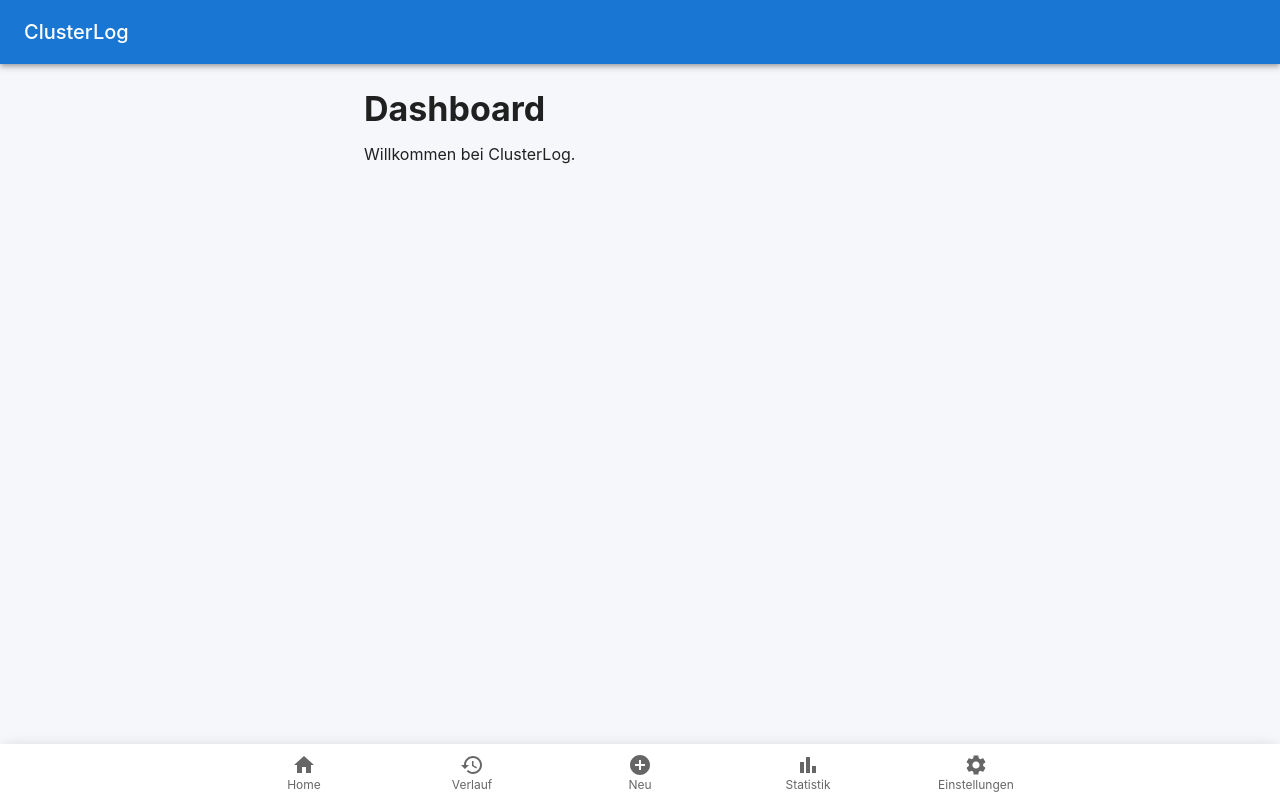
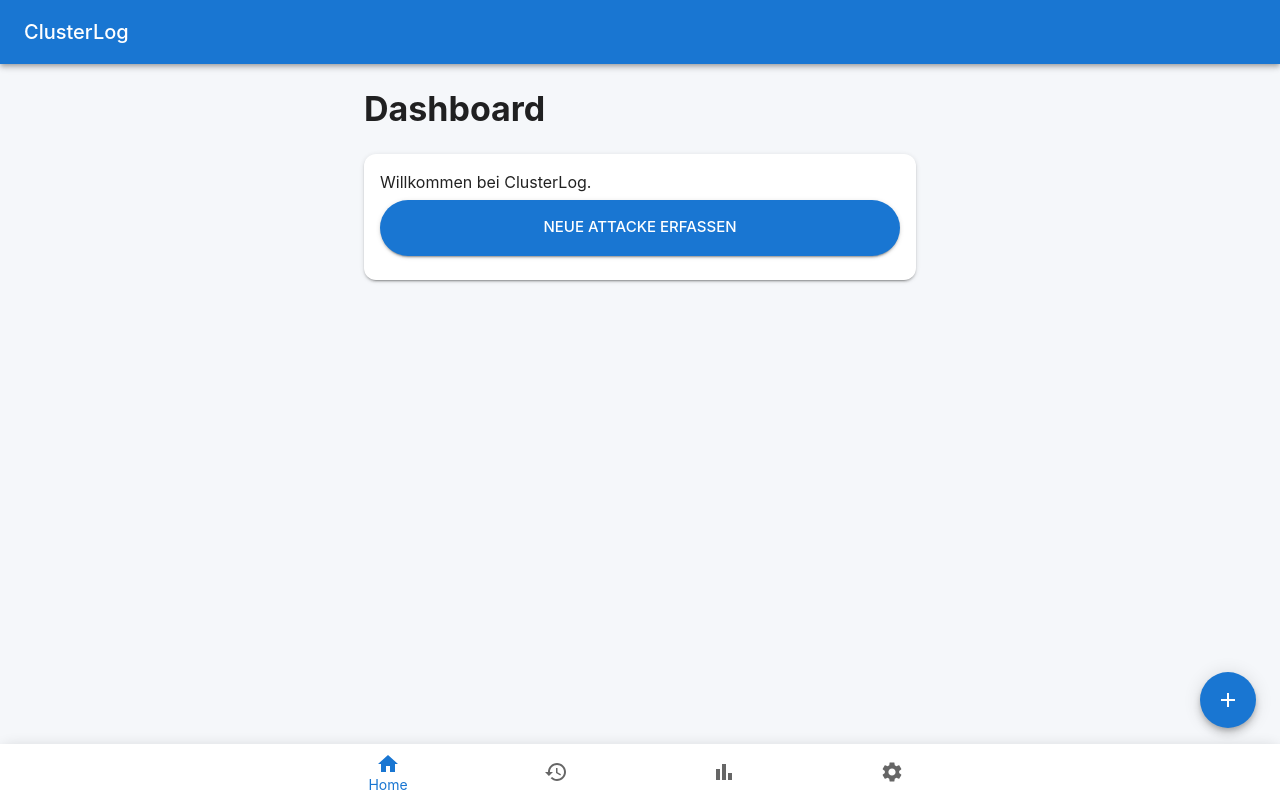
Before and after one commit to ClausiusMaximus/ClusterLog, a React (Vite) app: page / in a window 1280 px wide. Built offline with nearby package versions, Linux system fonts and the light colour scheme.

Commit message:
designsystem und navLogik

```diff
--- a/src/app/router.tsx
+++ b/src/app/router.tsx
@@ -27,6 +27,10 @@ export const router = createBrowserRouter([
         path: "/settings",
         element: <SettingsPage />,
       },
+      {
+        path: "/attack/new",
+        element: <div>Neue Attacke</div>,
+      },
     ],
   },
 ]);
--- /dev/null
+++ b/src/components/common/AppButton.tsx
@@ -0,0 +1,17 @@
+import Button from "@mui/material/Button";
+import type { ButtonProps } from "@mui/material/Button";
+
+export default function AppButton(props: ButtonProps) {
+  return (
+    <Button
+      variant="contained"
+      size="large"
+      fullWidth
+      sx={{
+        borderRadius: 3,
+        minHeight: 56,
+      }}
+      {...props}
+    />
+  );
+}
--- /dev/null
+++ b/src/components/common/AppCard.tsx
@@ -0,0 +1,15 @@
+import Card from "@mui/material/Card";
+import CardContent from "@mui/material/CardContent";
+import type { ReactNode } from "react";
+
+type Props = {
+  children: ReactNode;
+};
+
+export default function AppCard({ children }: Props) {
+  return (
+    <Card elevation={2}>
+      <CardContent>{children}</CardContent>
+    </Card>
+  );
+}
--- /dev/null
+++ b/src/components/common/PageTitle.tsx
@@ -0,0 +1,20 @@
+import Typography from "@mui/material/Typography";
+import type { ReactNode } from "react";
+
+type Props = {
+  children: ReactNode;
+};
+
+export default function PageTitle({ children }: Props) {
+  return (
+    <Typography
+      variant="h4"
+      gutterBottom
+      sx={{
+        fontWeight: 700,
+      }}
+    >
+      {children}
+    </Typography>
+  );
+}
--- /dev/null
+++ b/src/components/common/Section.tsx
@@ -0,0 +1,18 @@
+import Box from "@mui/material/Box";
+import type { ReactNode } from "react";
+
+type Props = {
+  children: ReactNode;
+};
+
+export default function Section({ children }: Props) {
+  return (
+    <Box
+      sx={{
+        mt: 3,
+      }}
+    >
+      {children}
+    </Box>
+  );
+}
--- /dev/null
+++ b/src/components/common/index.ts
@@ -0,0 +1,4 @@
+export { default as AppButton } from "./AppButton";
+export { default as AppCard } from "./AppCard";
+export { default as PageTitle } from "./PageTitle";
+export { default as Section } from "./Section";
--- /dev/null
+++ b/src/components/layout/AppBottomNavigation.tsx
@@ -0,0 +1,50 @@
+import {
+  BottomNavigation,
+  BottomNavigationAction,
+  Paper,
+} from "@mui/material";
+
+import HomeIcon from "@mui/icons-material/Home";
+import HistoryIcon from "@mui/icons-material/History";
+import BarChartIcon from "@mui/icons-material/BarChart";
+import SettingsIcon from "@mui/icons-material/Settings";
+
+import { useLocation, useNavigate } from "react-router-dom";
+
+const routes = [
+  { label: "Home", path: "/", icon: <HomeIcon /> },
+  { label: "Verlauf", path: "/history", icon: <HistoryIcon /> },
+  { label: "Statistik", path: "/statistics", icon: <BarChartIcon /> },
+  { label: "Einstellungen", path: "/settings", icon: <SettingsIcon /> },
+];
+
+export default function AppBottomNavigation() {
+  const location = useLocation();
+  const navigate = useNavigate();
+
+  return (
+    <Paper
+      elevation={8}
+      sx={{
+        position: "fixed",
+        bottom: 0,
+        left: 0,
+        right: 0,
+      }}
+    >
+      <BottomNavigation
+        value={location.pathname}
+        onChange={(_, value) => navigate(value)}
+      >
+        {routes.map((route) => (
+          <BottomNavigationAction
+            key={route.path}
+            value={route.path}
+            label={route.label}
+            icon={route.icon}
+          />
+        ))}
+      </BottomNavigation>
+    </Paper>
+  );
+}
--- a/src/components/layout/BottomNav.tsx
+++ /dev/null
@@ -1,33 +0,0 @@
-import HomeIcon from "@mui/icons-material/Home";
-import HistoryIcon from "@mui/icons-material/History";
-import AddCircleIcon from "@mui/icons-material/AddCircle";
-import BarChartIcon from "@mui/icons-material/BarChart";
-import SettingsIcon from "@mui/icons-material/Settings";
-
-import {
-  BottomNavigation,
-  BottomNavigationAction,
-  Paper,
-} from "@mui/material";
-
-export default function BottomNav() {
-  return (
-    <Paper
-      elevation={8}
-      sx={{
-        position: "fixed",
-        bottom: 0,
-        left: 0,
-        right: 0,
-      }}
-    >
-      <BottomNavigation showLabels>
-        <BottomNavigationAction label="Home" icon={<HomeIcon />} />
-        <BottomNavigationAction label="Verlauf" icon={<HistoryIcon />} />
-        <BottomNavigationAction label="Neu" icon={<AddCircleIcon />} />
-        <BottomNavigationAction label="Statistik" icon={<BarChartIcon />} />
-        <BottomNavigationAction label="Einstellungen" icon={<SettingsIcon />} />
-      </BottomNavigation>
-    </Paper>
-  );
-}
--- a/src/components/layout/MainLayout.tsx
+++ b/src/components/layout/MainLayout.tsx
@@ -3,7 +3,8 @@ import Container from "@mui/material/Container";
 import { Outlet } from "react-router-dom";
 
 import Header from "@/components/layout/Header";
-import BottomNav from "./BottomNav";
+import AppBottomNavigation from "@/components/layout/AppBottomNavigation";
+import NewAttackFab from "@/components/layout/NewAttackFab";
 
 export default function MainLayout() {
   return (
@@ -14,7 +15,9 @@ export default function MainLayout() {
         <Outlet />
       </Container>
 
-      <BottomNav />
+      <NewAttackFab />
+
+      <AppBottomNavigation />
     </Box>
   );
 }
--- /dev/null
+++ b/src/components/layout/NewAttackFab.tsx
@@ -0,0 +1,18 @@
+import AddIcon from "@mui/icons-material/Add";
+import { Fab } from "@mui/material";
+
+export default function NewAttackFab() {
+  return (
+    <Fab
+      color="primary"
+      size="large"
+      sx={{
+        position: "fixed",
+        bottom: 72,
+        right: 24,
+      }}
+    >
+      <AddIcon />
+    </Fab>
+  );
+}
--- a/src/features/dashboard/Dashboard.tsx
+++ b/src/features/dashboard/Dashboard.tsx
@@ -1,15 +1,28 @@
 import { Typography } from "@mui/material";
 
-export default function DashboardPage() {
+import {
+  AppButton,
+  AppCard,
+  PageTitle,
+  Section,
+} from "@/components/common";
+
+export default function Dashboard() {
   return (
     <>
-      <Typography variant="h4" gutterBottom>
-        Dashboard
-      </Typography>
+      <PageTitle>Dashboard</PageTitle>
 
-      <Typography>
-        Willkommen bei ClusterLog.
-      </Typography>
+      <Section>
+        <AppCard>
+          <Typography gutterBottom>
+            Willkommen bei ClusterLog.
+          </Typography>
+
+          <AppButton>
+            Neue Attacke erfassen
+          </AppButton>
+        </AppCard>
+      </Section>
     </>
   );
 }
```
